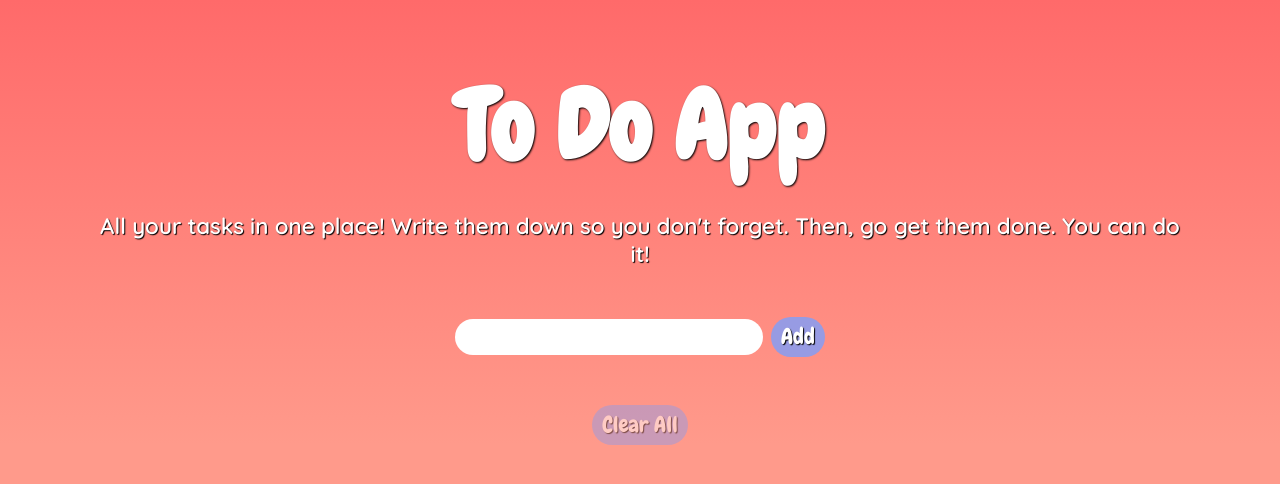
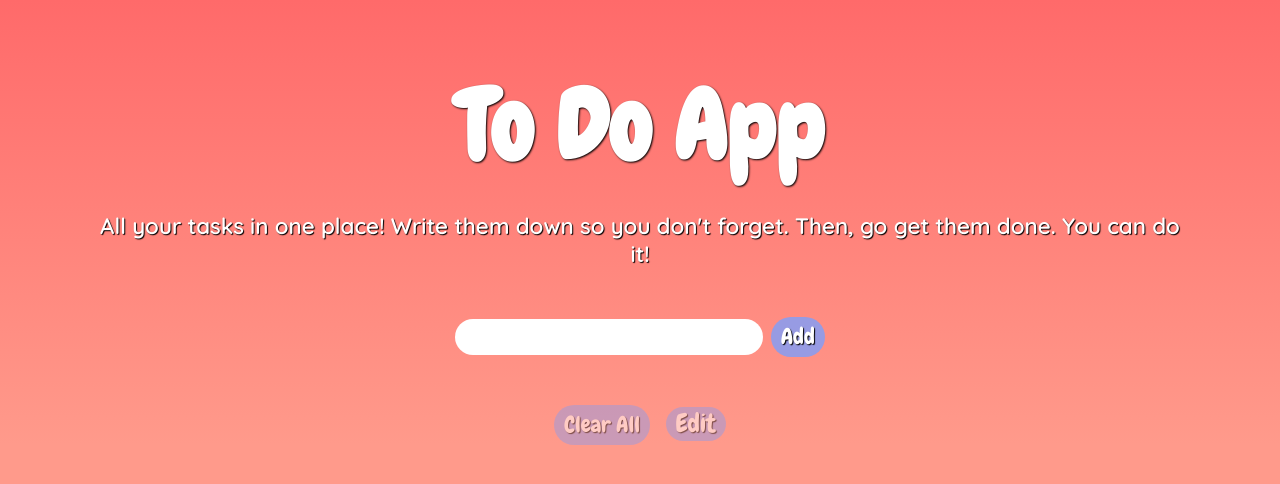
Before and after one commit to mvenn17/A3, a SvelteKit app: page / in a window 1280 px wide. Shown: the top 484 px of the page. Built offline with nearby package versions, Linux system fonts and the light colour scheme.

Commit message:
first commit

```diff
--- a/src/routes/Todo.svelte
+++ b/src/routes/Todo.svelte
@@ -2,6 +2,10 @@
   import { fly } from 'svelte/transition';
   let todoItem = $state("");
   let todoList = $state([]);
+
+  let editable = $state(false);
+
+  let update = $state("Edit")
 
   function addItem() {
     event.preventDefault();
@@ -25,6 +29,26 @@
   function nuke() {
     todoList = [];
   }
+  function edit (task) {
+    if (todoList.includes(task)){
+      let todoTask = todoList.indexOf(task)
+      todoItem = todoTask.text
+      todoList =  todoList.toSpliced(todoTask, 1)
+    }
+    updateList();
+  }
+
+  function toggleEdit() {
+
+    editable = !editable
+
+    if (update == "Edit") {
+      update = "Update"
+    }
+    else if (update == "Update") {
+      update = "Edit"
+    }
+  }
 
   $inspect(todoList);
 </script>
@@ -39,7 +63,7 @@
     {#each todoList as item, index}
       <li in:fly={{ x: -200, duration: 500}} out:fly={{ x: 200, duration: 500}}>
         <input class="checkbox" type="checkbox" bind:checked={item.done} />
-        <span class:done={item.done}>{item.text}</span>
+        <span class:done={item.done} contenteditable={editable}>{item.text}</span>
         <button class="x" type="button" onclick={() => removeItem(index)}>x</button>
       </li>
     {/each}
@@ -48,8 +72,10 @@
 
 {#if todoList.length == 0}
   <button class="clear" disabled type="button">Clear All</button>
+  <button class="edit" disabled type="button">{update}</button>
 {:else}
   <button class="clear" type="button" onclick={nuke}>Clear All</button>
+  <button class="edit {editable}" type="button" onclick={() => toggleEdit()}>{update}</button>
 {/if}
 
 <style>
@@ -110,6 +136,36 @@
     transition: 0.3s;
     text-shadow: 1px 1px 1px rgb(0, 0, 0);
   }
+  .edit {
+    border-radius: 20px;
+    font-size: 0.8em;
+    border: 0;
+    background-color: #979be3;
+    font-family: "Chewy", system-ui;
+    color: white;
+    padding: 0px 10px;
+    transition: 0.3s;
+    text-shadow: 1px 1px 1px rgb(0, 0, 0);
+    margin-left: 8px;
+  }
+  .edit:hover {
+    background-color: #535586;
+    transition: 0.3s;
+  }
+  .edit.true {
+    background-color: #4b51cd;
+    margin-left: 8px;
+  }
+  .edit.true:hover {
+    background-color: #362095;
+    margin-left: 8px;
+  }
+  .edit:disabled {
+    opacity: 50%;
+  }
+  .edit:disabled:hover {
+    background-color: #979be3;
+  }
   .x:hover {
     background-color: #535586;
     transition: 0.3s;
@@ -153,6 +209,7 @@
     width: 100%;
     padding: 5px;
     text-shadow: 1px 1px 1px rgb(0, 0, 0);
+    text-wrap: wrap;
   }
   li > span {
     flex-grow: 5;
```
Also changed, not shown: 1 other file (tests, documents, lock files or other folders).
